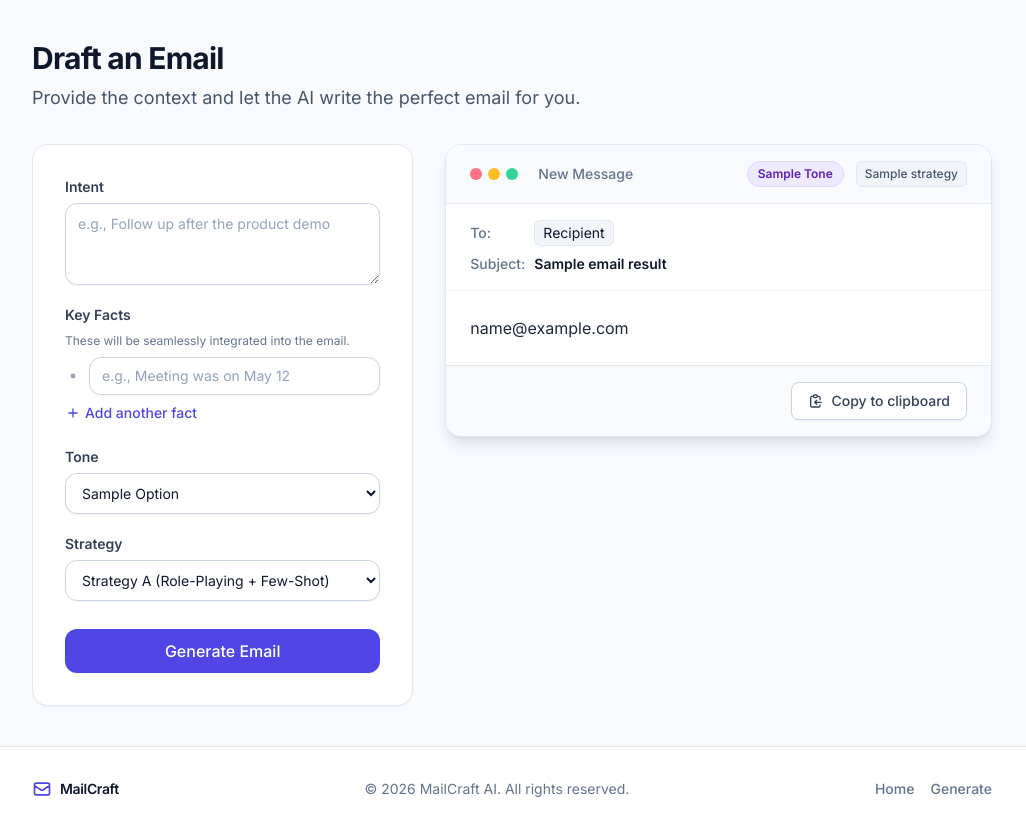
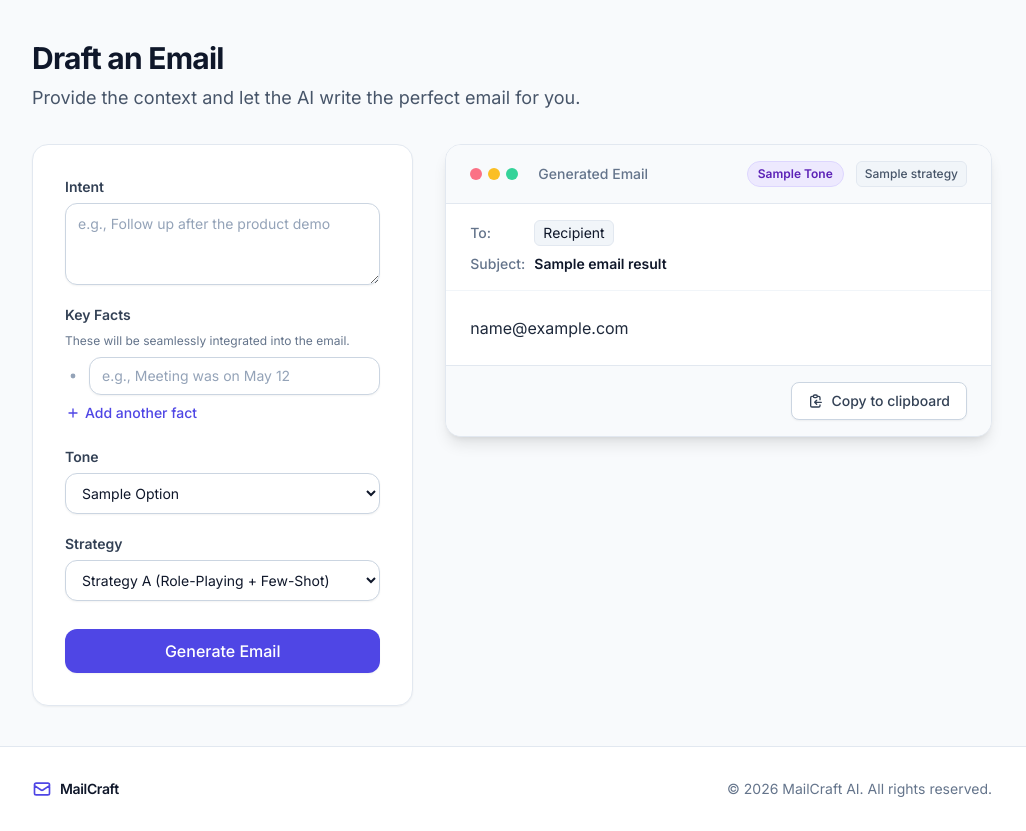
Before and after one commit to mozammalrahat/MailCraft, a Python web app: template app/templates/pages/generate.html in a window 1280 px wide. Shown: the part 69-900 px from the top of the page, without its empty margins (128-1154 px from the left). Run offline with Jinja, Linux system fonts and the light colour scheme; the template is opened without the code that fills it: most values are stand-ins (such as "Sample title", 1, 10 or a date in 2020); some libraries are stand-ins or nearby versions.

Commit message:
Fix UI and backend email formatting issues
- Strip subject from the email body in the backend to avoid duplicate rendering
- Change 'New Message' header to 'Generated Email' in the preview panel
- Remove navigation links from the footer
- Update tests to reflect the new email body structure and UI text

```diff
--- a/app/services/email/generation.py
+++ b/app/services/email/generation.py
@@ -23,8 +23,6 @@ def _parse_email_output(raw: str) -> tuple[str | None, str]:
 
 
 def _format_email(subject: str | None, body: str) -> str:
-    if subject:
-        return f"Subject: {subject}\n\n{body}"
     return body
 
 
--- a/app/templates/components/email_preview.html
+++ b/app/templates/components/email_preview.html
@@ -9,7 +9,7 @@
         <div class="w-3 h-3 rounded-full bg-amber-400"></div>
         <div class="w-3 h-3 rounded-full bg-emerald-400"></div>
       </div>
-      <span class="text-sm font-medium text-slate-500 ml-2">New Message</span>
+      <span class="text-sm font-medium text-slate-500 ml-2">Generated Email</span>
     </div>
     <div class="flex items-center gap-3">
       {{ ui.tone_badge(email_result.tone) }}
--- a/app/templates/components/footer.html
+++ b/app/templates/components/footer.html
@@ -7,9 +7,5 @@
     <p class="text-slate-500 text-sm">
       &copy; 2026 MailCraft AI. All rights reserved.
     </p>
-    <div class="flex gap-4 text-sm font-medium">
-      <a href="/" class="text-slate-500 hover:text-indigo-600 transition-colors">Home</a>
-      <a href="/generate" class="text-slate-500 hover:text-indigo-600 transition-colors">Generate</a>
-    </div>
   </div>
 </footer>
```
Also changed, not shown: tests/integration/test_generate_page.py (+1 -1 lines), tests/unit/test_email_generation_service.py (+1 -1 lines).
